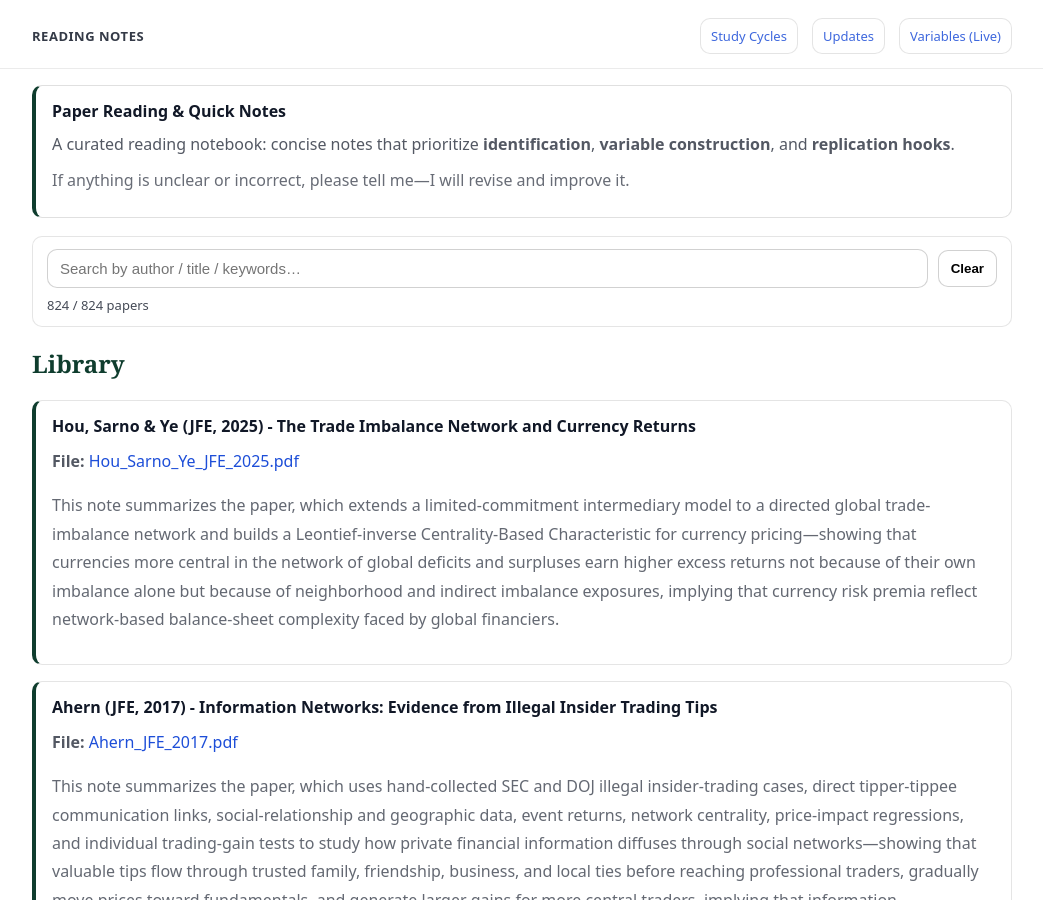
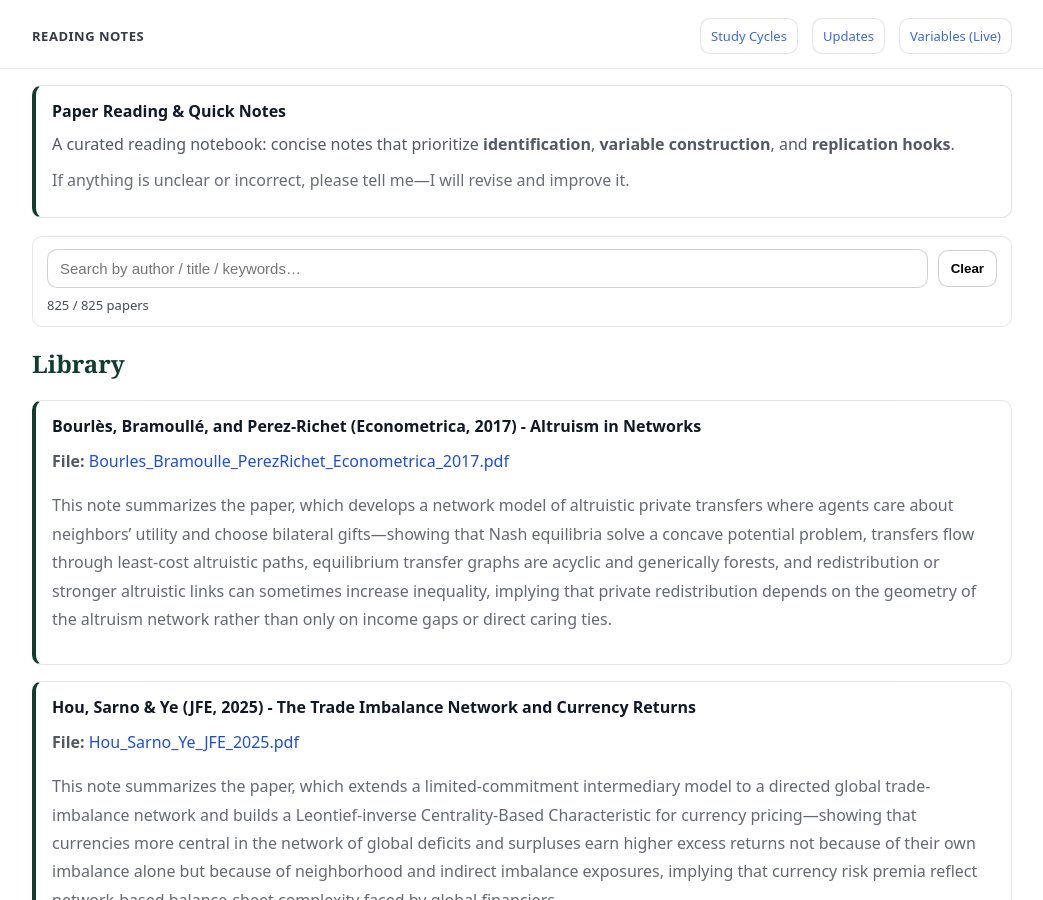
Before and after one commit to yaxinzn/study-archive, a Jekyll site: the page built from reading/index.md, in a window 1280 px wide and 900 px high. Shown: the whole window, without its empty margins (118-1161 px from the left). Built offline with Jekyll 4.4.1, drawn with Linux system fonts in a browser that asks for light colours.

Commit message:
Reading: add/update Bourles_Bramoulle_PerezRichet_Econometrica_2017.pdf

```diff
--- a/_data/reading.yml
+++ b/_data/reading.yml
@@ -1,3 +1,7 @@
+- title: "Bourlès, Bramoullé, and Perez-Richet (Econometrica, 2017) - Altruism in Networks"
+  file: "Bourles_Bramoulle_PerezRichet_Econometrica_2017.pdf"
+  desc: "This note summarizes the paper, which develops a network model of altruistic private transfers where agents care about neighbors’ utility and choose bilateral gifts—showing that Nash equilibria solve a concave potential problem, transfers flow through least-cost altruistic paths, equilibrium transfer graphs are acyclic and generically forests, and redistribution or stronger altruistic links can sometimes increase inequality, implying that private redistribution depends on the geometry of the altruism network rather than only on income gaps or direct caring ties."
+
 - title: "Hou, Sarno & Ye (JFE, 2025) - The Trade Imbalance Network and Currency Returns"
   file: "Hou_Sarno_Ye_JFE_2025.pdf"
   desc: "This note summarizes the paper, which extends a limited-commitment intermediary model to a directed global trade-imbalance network and builds a Leontief-inverse Centrality-Based Characteristic for currency pricing—showing that currencies more central in the network of global deficits and surpluses earn higher excess returns not because of their own imbalance alone but because of neighborhood and indirect imbalance exposures, implying that currency risk premia reflect network-based balance-sheet complexity faced by global financiers."
```
Also changed, not shown: 1 other file.
